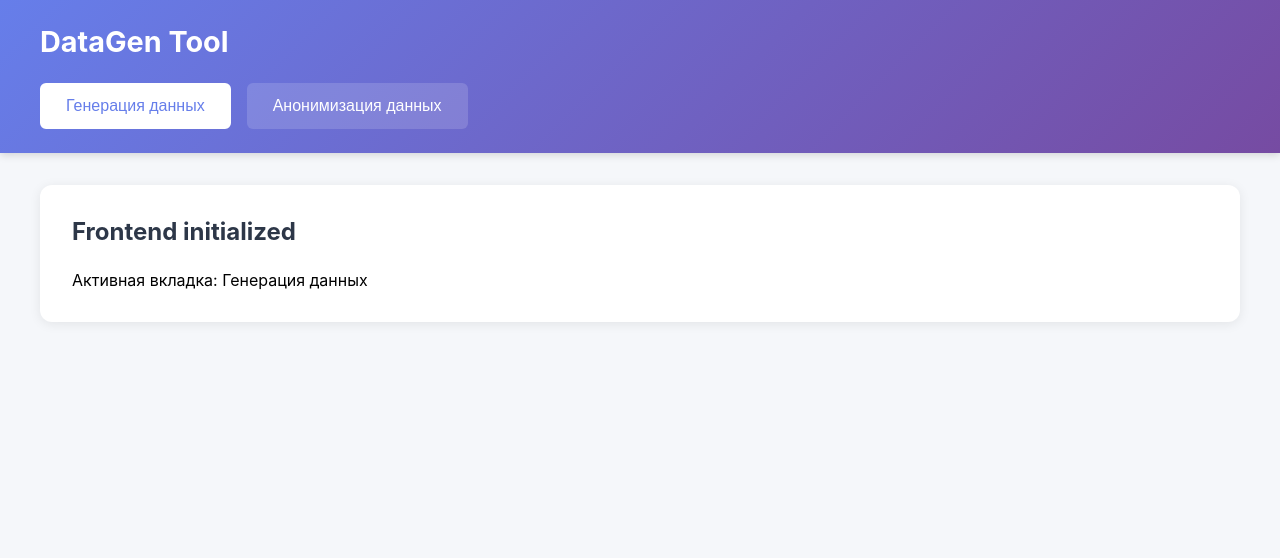
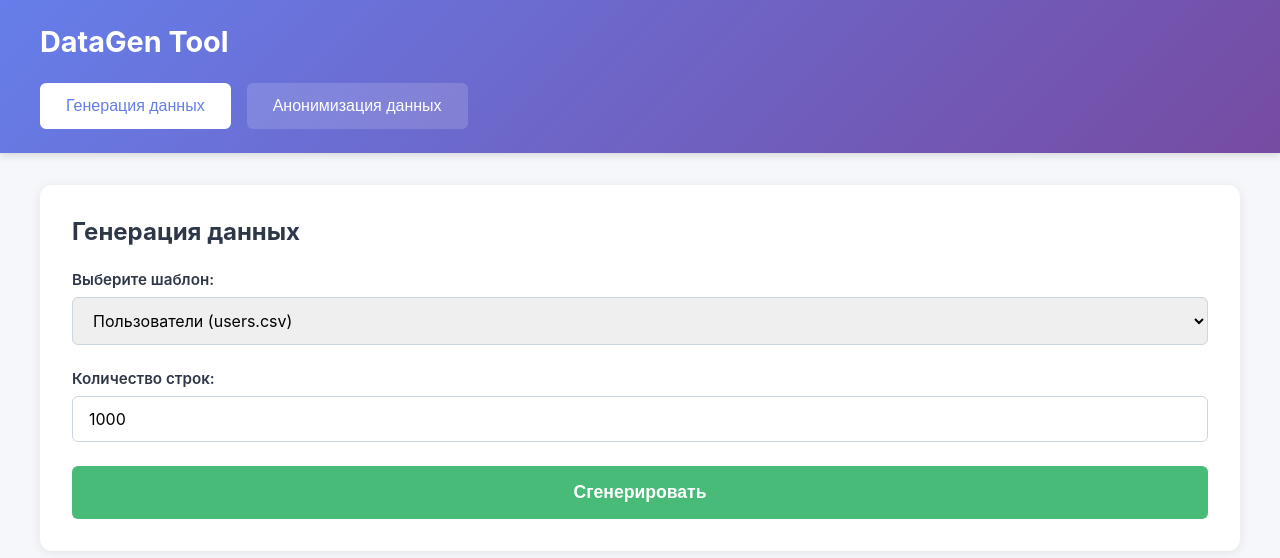
Before and after one commit to TwoToTango123/IKAI-synthetic-data-generation-and-anonymization, a React (Vite) app in the folder frontend/: page / in a window 1280 px wide. Shown: the top 558 px of the page. Built offline with nearby package versions, Linux system fonts and the light colour scheme.

Commit message:
IKAI-23: Implement basic generation page

```diff
--- a/frontend/src/App.jsx
+++ b/frontend/src/App.jsx
@@ -1,39 +1,21 @@
 import React, { useState } from 'react'
 import './App.css'
+import Header from './components/Header'
+import Generate from './pages/Generate'
 
 function App() {
   const [activeTab, setActiveTab] = useState('generate')
 
   return (
     <div className="app">
-      <header>
-        <div className="header-content">
-          <div className="header-title">
-            <span>DataGen Tool</span>
+      <Header activeTab={activeTab} setActiveTab={setActiveTab} />
+      <main className="main-content">
+        {activeTab === 'generate' && <Generate />}
+        {activeTab === 'anonymize' && (
+          <div className="container">
+            <h1 className="section-title">Анонимизация данных</h1>
           </div>
-          <nav className="nav-tabs">
-            <button
-              className={`nav-tab ${activeTab === 'generate' ? 'active' : ''}`}
-              onClick={() => setActiveTab('generate')}
-            >
-              Генерация данных
-            </button>
-            <button
-              className={`nav-tab ${activeTab === 'anonymize' ? 'active' : ''}`}
-              onClick={() => setActiveTab('anonymize')}
-            >
-              Анонимизация данных
-            </button>
-          </nav>
-        </div>
-      </header>
-      <main className="main-content">
-        <div className="container">
-          <h1 className="section-title">Frontend initialized</h1>
-          <p>
-            Активная вкладка: {activeTab === 'generate' ? 'Генерация данных' : 'Анонимизация данных'}
-          </p>
-        </div>
+        )}
       </main>
     </div>
   )
--- /dev/null
+++ b/frontend/src/components/Header.jsx
@@ -0,0 +1,29 @@
+import React from 'react'
+
+function Header({ activeTab, setActiveTab }) {
+  return (
+    <header>
+      <div className="header-content">
+        <div className="header-title">
+          <span>DataGen Tool</span>
+        </div>
+        <nav className="nav-tabs">
+          <button
+            className={`nav-tab ${activeTab === 'generate' ? 'active' : ''}`}
+            onClick={() => setActiveTab('generate')}
+          >
+            Генерация данных
+          </button>
+          <button
+            className={`nav-tab ${activeTab === 'anonymize' ? 'active' : ''}`}
+            onClick={() => setActiveTab('anonymize')}
+          >
+            Анонимизация данных
+          </button>
+        </nav>
+      </div>
+    </header>
+  )
+}
+
+export default Header
--- /dev/null
+++ b/frontend/src/pages/Generate.jsx
@@ -0,0 +1,49 @@
+import React, { useState } from 'react'
+
+function Generate() {
+  const [template, setTemplate] = useState('users')
+  const [rows, setRows] = useState(1000)
+
+  const handleGenerateClick = () => {
+    console.log('Generate clicked:', { template, rows: parseInt(rows, 10) })
+  }
+
+  return (
+    <div className="container">
+      <h1 className="section-title">Генерация данных</h1>
+
+      <div className="form-group">
+        <label className="form-label">Выберите шаблон:</label>
+        <select
+          className="form-select"
+          value={template}
+          onChange={(e) => setTemplate(e.target.value)}
+        >
+          <option value="users">Пользователи (users.csv)</option>
+          <option value="orders">Заказы (orders.csv)</option>
+        </select>
+      </div>
+
+      <div className="form-group">
+        <label className="form-label">Количество строк:</label>
+        <input
+          type="number"
+          className="form-input"
+          value={rows}
+          onChange={(e) => setRows(e.target.value)}
+          min="1"
+          max="1000000"
+        />
+      </div>
+
+      <button
+        className="btn btn-success btn-large btn-block"
+        onClick={handleGenerateClick}
+      >
+        Сгенерировать
+      </button>
+    </div>
+  )
+}
+
+export default Generate
```
